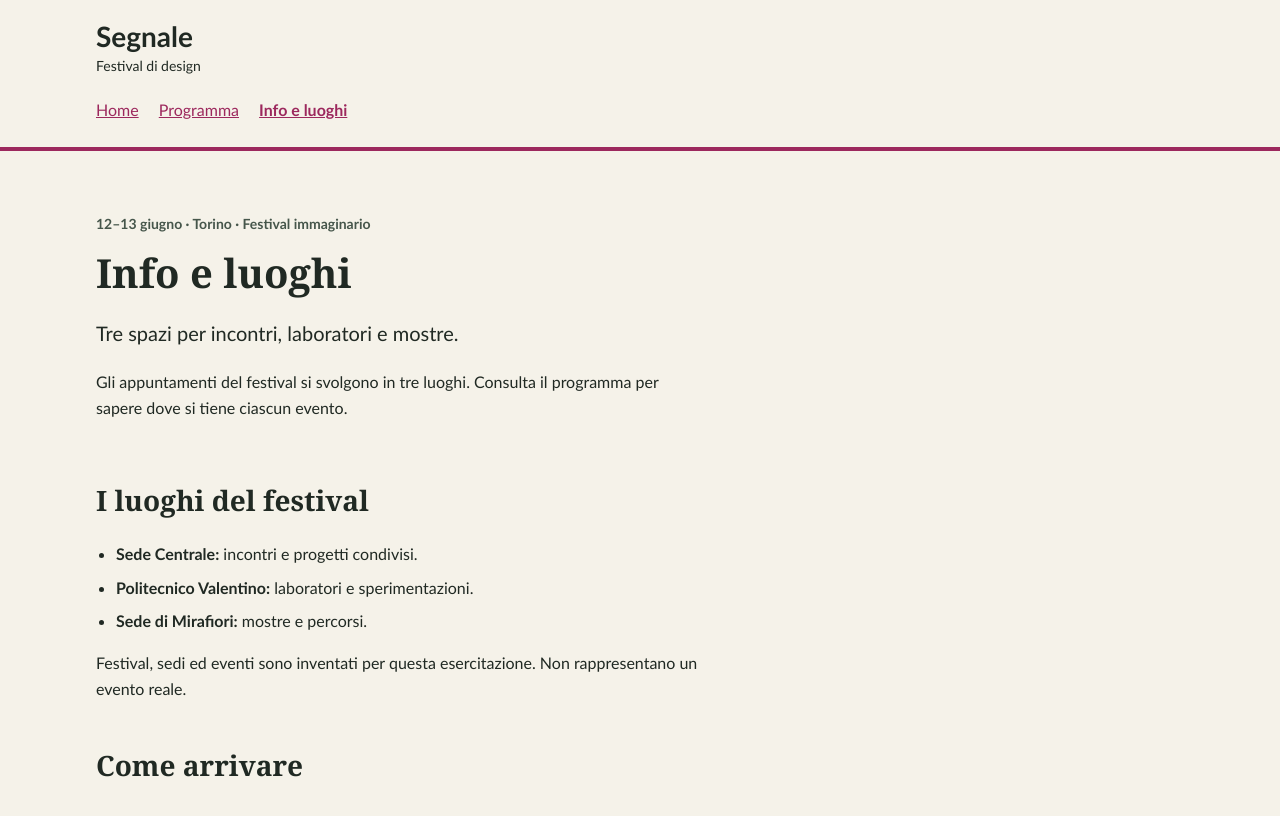
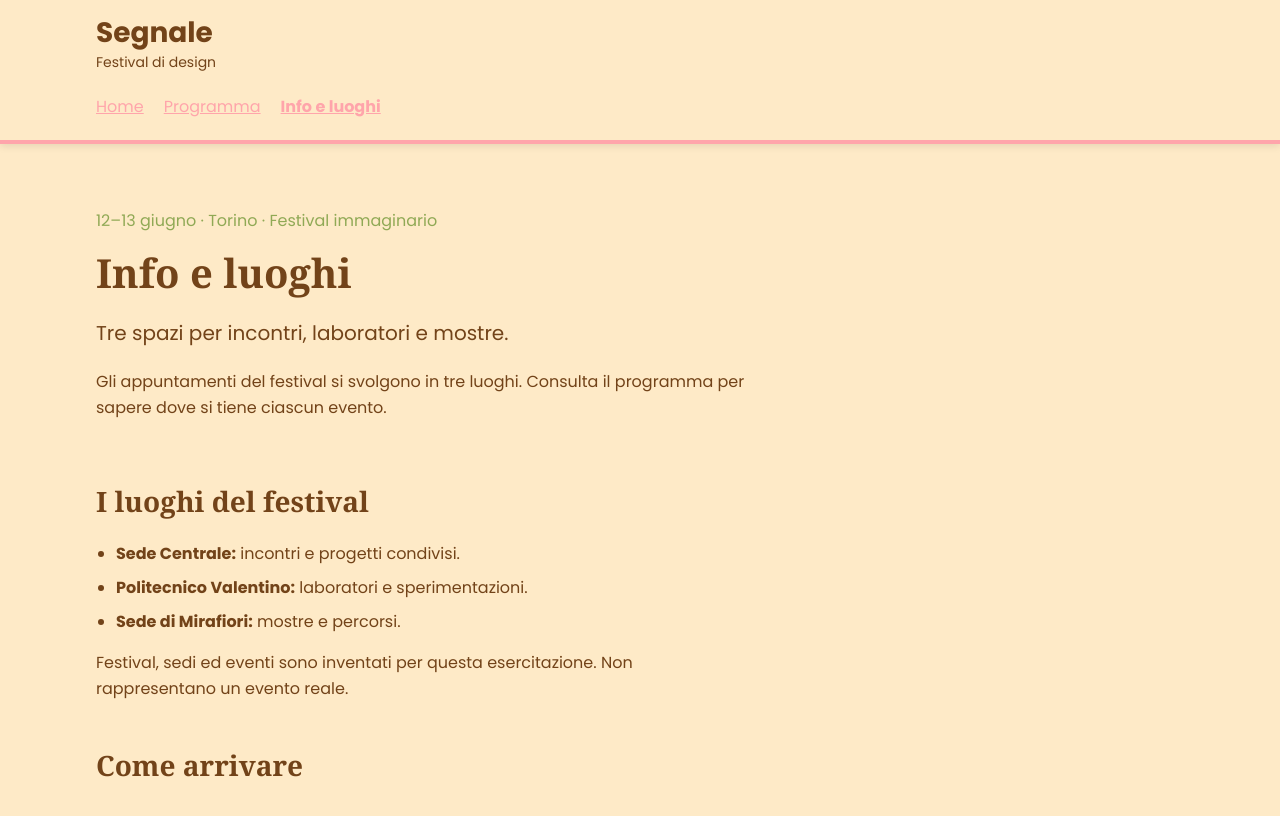
Before and after one commit to inessaojoao/festival-segnale, a plain HTML site: page info.html in a window 1280 px wide. Shown: the top 816 px of the page. Drawn offline with nearby package versions, Linux system fonts and the light colour scheme; grey boxes are pictures that could not be loaded.

Commit message:
Change of colors, font, spacing, corners, order of menu.

```diff
--- a/info.html
+++ b/info.html
@@ -5,6 +5,9 @@
   <meta name="viewport" content="width=device-width, initial-scale=1">
   <title>Info e luoghi — Segnale</title>
  <link rel="stylesheet" href="https://cdn.jsdelivr.net/npm/swiper@14.4.0/swiper-bundle.min.css">
+ <link rel="preconnect" href="https://fonts.googleapis.com">
+ <link rel="preconnect" href="https://fonts.gstatic.com" crossorigin>
+ <link href="https://fonts.googleapis.com/css2?family=Poppins:wght@400;500;600;700&display=swap" rel="stylesheet">
  <link rel="stylesheet" href="style.css">
  <script src="https://cdn.jsdelivr.net/npm/swiper@14.4.0/swiper-bundle.min.js"></script>
 <script>
@@ -22,6 +25,7 @@
   });
 </script>
 </head>
+
 <body>
   <a class="skip-link" href="#contenuto">Vai al contenuto</a>
 
--- a/style.css
+++ b/style.css
@@ -3,11 +3,12 @@
 
 /* Scelte comuni: ogni regola usa var() per richiamarne il valore. */
 :root {
-  --colore-primario: #9C285D;
-  --colore-primario-scuro: #741B45;
-  --colore-sfondo: #f5f2e9;
-  --colore-testo: #202923;
-  --font-testo: "Trebuchet MS", Arial, sans-serif;
+  --colore-primario: #ffa5ab;
+  --colore-primario-scuro: #da627d;
+  --colore-sfondo: #feeac7;
+  --colore-testo: #724319;
+
+  --font-testo: "Poppins", Arial, sans-serif;
   --font-titoli: Georgia, "Times New Roman", serif;
 }
 
@@ -44,8 +45,44 @@ a:focus-visible {
 }
 
 .site-header {
-  padding: 1.25rem 0;
+  position: sticky;
+  top: 0;
+  z-index: 1000;
+  background: #feeac7;
+  padding: 1rem;
+  box-shadow: 0 2px 8px rgb(0 0 0 / 10%);
   border-bottom: 4px solid var(--colore-primario);
+}
+
+/* Keep the title and menu clear when the links stack on mobile */
+.site-title {
+  display: block;
+  margin-bottom: 0.75rem;
+}
+
+.site-nav {
+  display: flex;
+  flex-direction: column;
+  gap: 0.5rem;
+}
+
+@media (min-width: 600px) {
+  .site-header {
+    display: flex;
+    align-items: center;
+    justify-content: space-between;
+    gap: 1rem;
+  }
+
+  .site-title {
+    margin-bottom: 0;
+  }
+
+  .site-nav {
+    flex-direction: row;
+    flex-wrap: wrap;
+    gap: 1.5rem;
+  }
 }
 
 .brand {
@@ -65,13 +102,24 @@ a:focus-visible {
 }
 
 nav {
+  display: flex;
+  flex-direction: column;
+  align-items: flex-start;
+  gap: 0.25rem 1.25rem;
   margin-top: 1rem;
 }
 
 nav a {
-  display: inline-block;
-  margin-right: 1rem;
+  display: block;
   padding: 0.25rem 0;
+}
+
+@media (min-width: 600px) {
+  nav {
+    flex-direction: row;
+    flex-wrap: wrap;
+    align-items: center;
+  }
 }
 
 nav a[aria-current="page"] {
@@ -87,9 +135,11 @@ nav a[aria-current="page"] {
   padding: 3rem 0 1rem;
 }
 
-.eyebrow,
+.eyebrow {
+  color: #90a955;
+}
 .event-meta {
-  color: #46564b;
+  color: #90a955;
   font-size: 0.875rem;
   font-weight: bold;
 }
@@ -177,6 +227,7 @@ h3 {
   width: 100%;
   max-width: 100%;
   height: auto;
+  border-radius: 0.75rem;
 }
 
 .event-body {
@@ -200,14 +251,14 @@ h3 {
 }
 
 .event-place {
-  color: #46564b;
+  color: #90a955;
   font-size: 0.875rem;
 }
 
 .site-footer {
   padding: 1.25rem 0;
   border-top: 1px solid #b7c0b7;
-  color: #46564b;
+  color: #90a955;
   font-size: 0.875rem;
 }
 
```
Also changed, not shown: index.html (+3 -0 lines), programma.html (+4 -1 lines), 4 other files.
